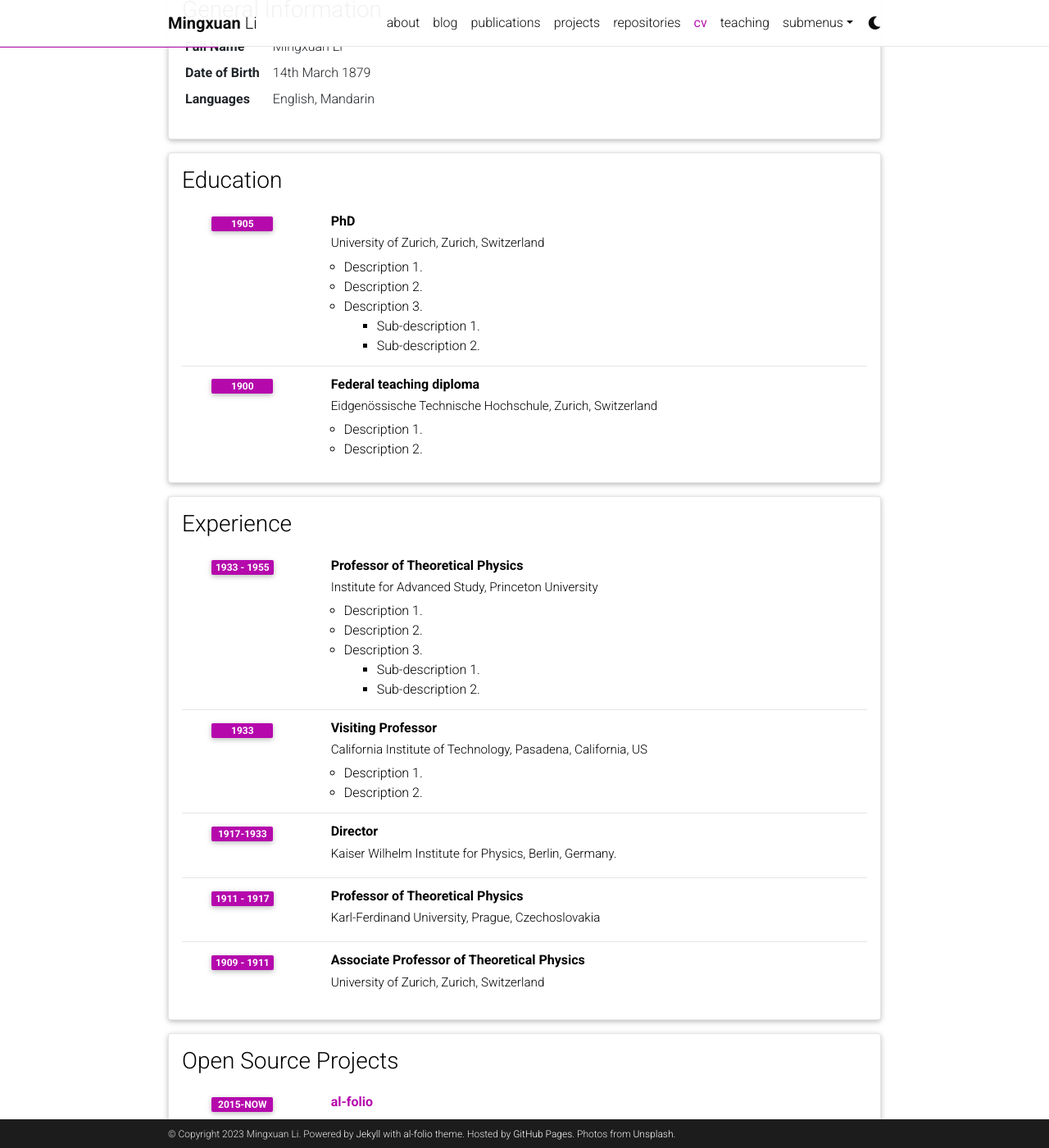
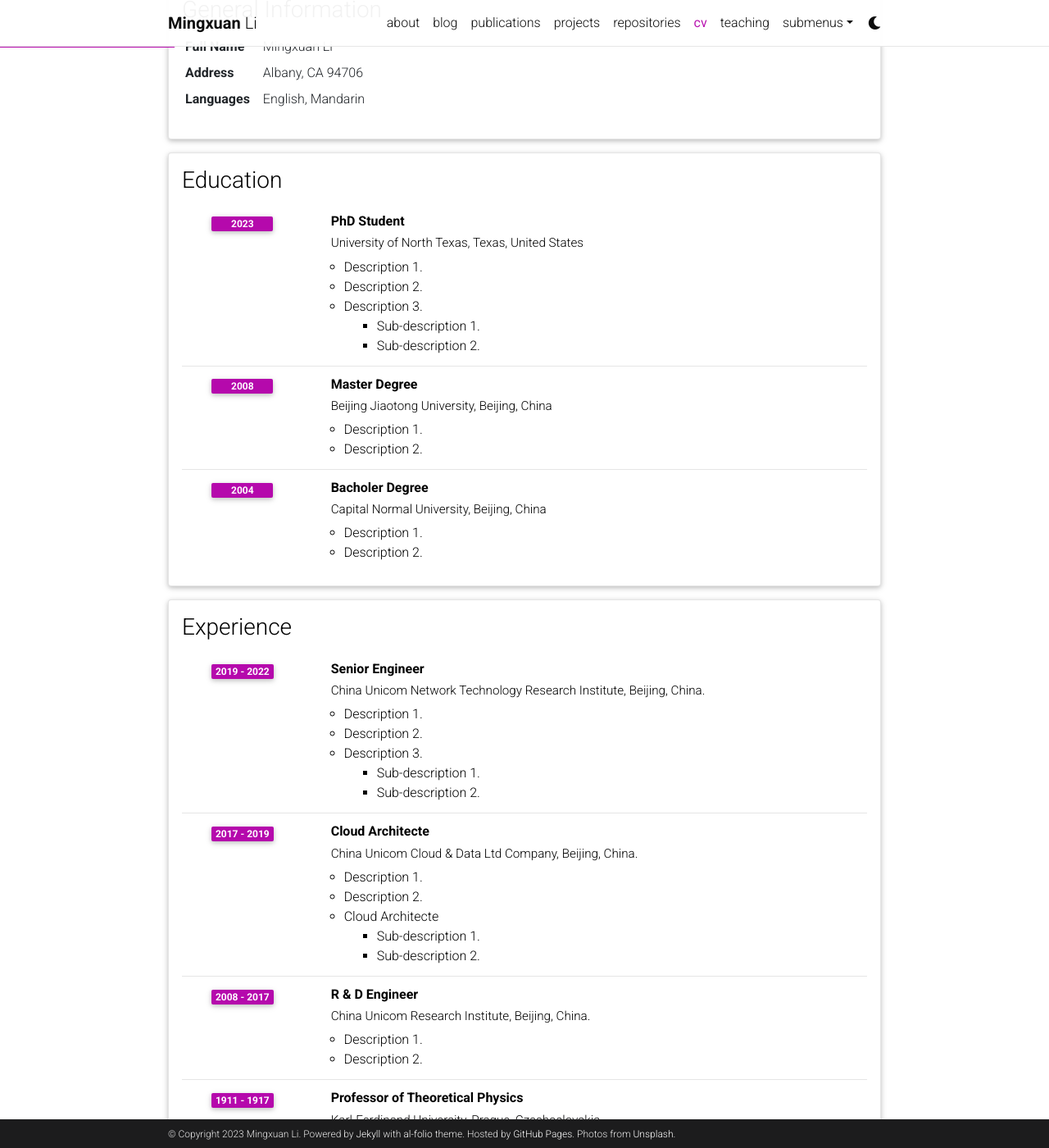
Before and after one commit to limx59/limx59.github.io, a Jekyll site: the page built from _pages/cv.md, in a window 1280 px wide and 1400 px high, scrolled down 207 px. Shown: the whole window at 82% size. Built offline with Jekyll 4.4.1, drawn with Linux system fonts in a browser that asks for light colours; comment, search, counter and statistics services are not loaded; a style sheet for code colours, icons or effects is not loaded.

Commit message:
Update cv.yml

```diff
--- a/_data/cv.yml
+++ b/_data/cv.yml
@@ -3,17 +3,17 @@
   contents:
     - name: Full Name
       value: Mingxuan Li
-    - name: Date of Birth
-      value: 14th March 1879
+    - name: Address
+      value: Albany, CA 94706
     - name: Languages
       value: English, Mandarin
 
 - title: Education
   type: time_table
   contents:
-    - title: PhD
-      institution: University of Zurich, Zurich, Switzerland
-      year: 1905
+    - title: PhD Student
+      institution: University of North Texas, Texas, United States
+      year: 2023
       description:
         - Description 1.
         - Description 2.
@@ -21,9 +21,15 @@
           contents:
             - Sub-description 1.
             - Sub-description 2.
-    - title: Federal teaching diploma
-      institution: Eidgenössische Technische Hochschule, Zurich, Switzerland
-      year: 1900
+    - title: Master Degree
+      institution: Beijing Jiaotong University, Beijing, China
+      year: 2008
+      description:
+        - Description 1.
+        - Description 2.
+    - title: Bacholer Degree
+      institution: Capital Normal University, Beijing, China
+      year: 2004
       description:
         - Description 1.
         - Description 2.
@@ -31,9 +37,9 @@
 - title: Experience
   type: time_table
   contents:
-    - title: Professor of Theoretical Physics
-      institution: Institute for Advanced Study, Princeton University
-      year: 1933 - 1955
+    - title: Senior Engineer
+      institution: China Unicom Network Technology Research Institute, Beijing, China.
+      year: 2019 - 2022
       description:
         - Description 1.
         - Description 2.
@@ -41,16 +47,24 @@
           contents:
             - Sub-description 1.
             - Sub-description 2.
-    - title: Visiting Professor
-      institution: California Institute of Technology, Pasadena, California, US
-      year: 1933
+    - title: Cloud Architecte
+      institution: China Unicom Cloud & Data Ltd Company, Beijing, China.
+      year: 2017 - 2019
       description:
         - Description 1.
         - Description 2.
+        - title: Cloud Architecte
+          insititution: Department of Information, China Unicom
+          contents:
+            - Sub-description 1.
+            - Sub-description 2.
 
-    - title: Director
-      institution: Kaiser Wilhelm Institute for Physics, Berlin, Germany.
-      year: 1917-1933
+    - title: R & D Engineer
+      institution: China Unicom Research Institute, Beijing, China.
+      year: 2008 - 2017
+      description:
+        - Description 1.
+        - Description 2.
 
     - title: Professor of Theoretical Physics
       institution: Karl-Ferdinand University, Prague, Czechoslovakia
```
